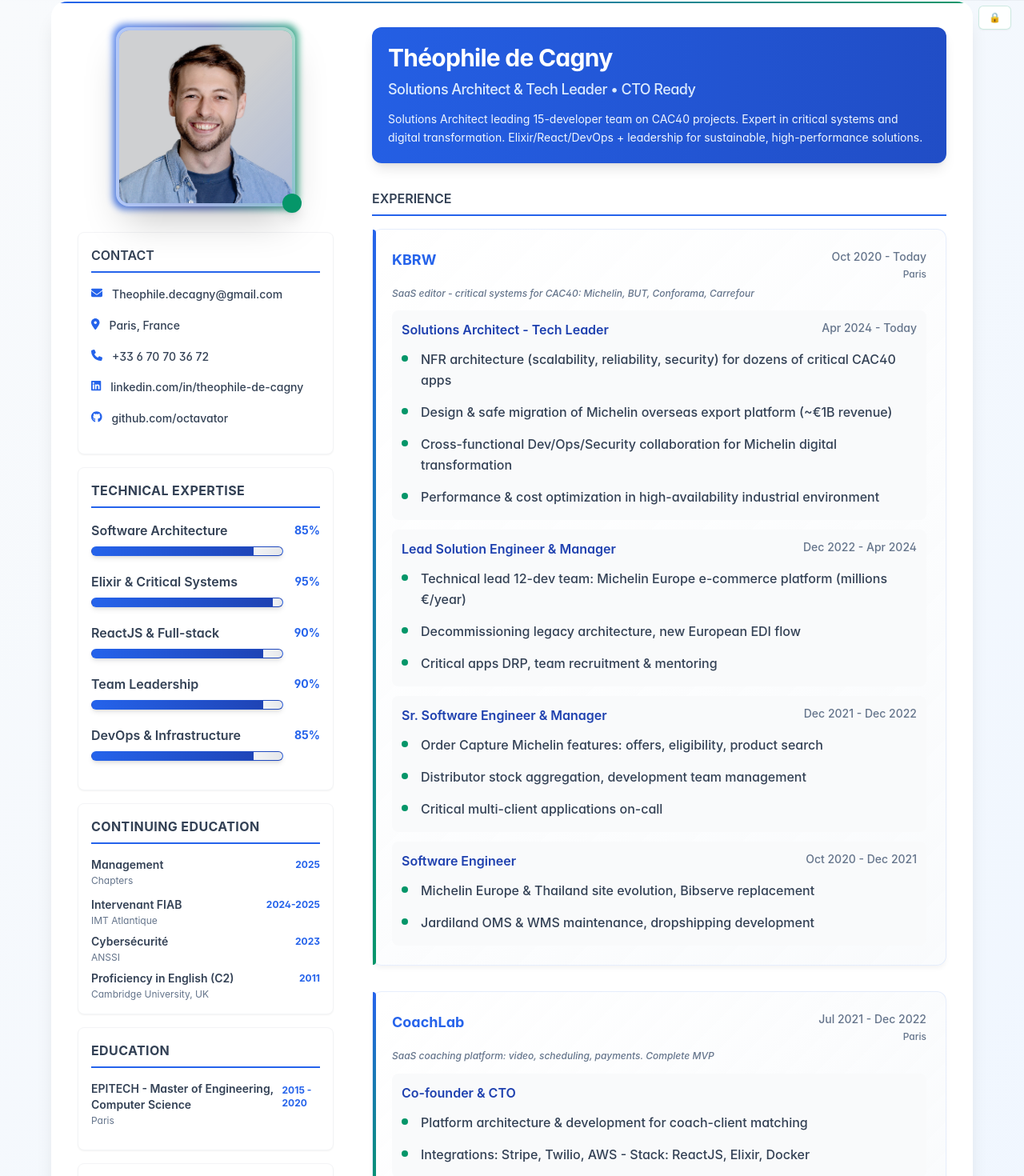
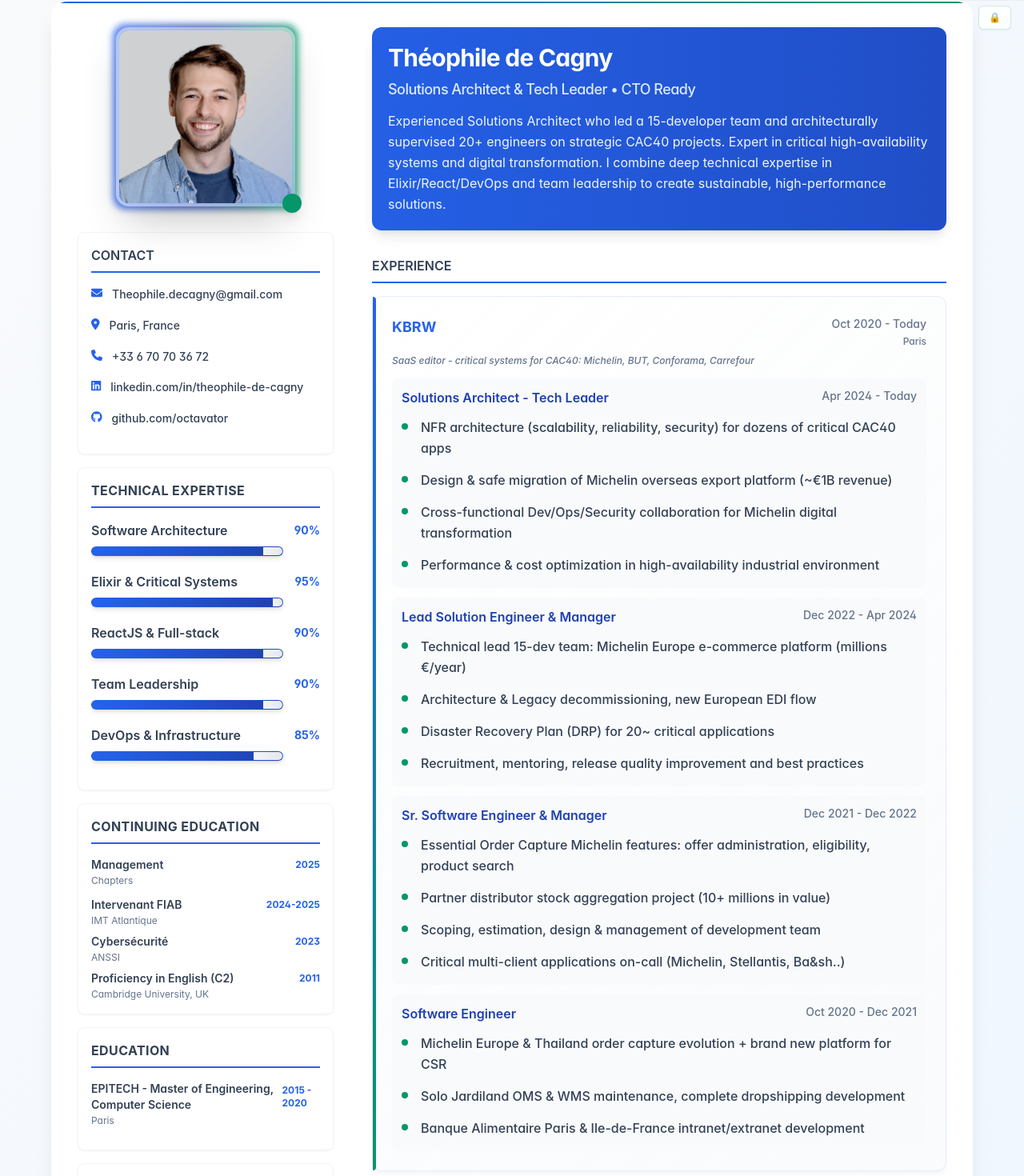
Before and after one commit to octavator/tdc-web-cv, a React (Create React App) app: page / in a window 1280 px wide. Shown: the part 47-1517 px from the top of the page at 80% size. Built offline with nearby package versions, Linux system fonts and the light colour scheme.

Commit message:
New improvements on most critical experiences, saving some spaces on less importants ones

```diff
--- a/src/components/Summary.tsx
+++ b/src/components/Summary.tsx
@@ -18,10 +18,10 @@ const Summary: React.FC = () => {
           ? "Solutions Architect & Tech Leader • CTO Ready"
           : "Solutions Architect & Tech Leader • CTO Ready"}
       </h3>
-      <div className="summary-resume text-sm text-blue-50 leading-relaxed max-w-4xl">
+      <div className="summary-resume text-base text-blue-50 leading-relaxed max-w-4xl">
         {isFrench
-          ? "Solutions Architect avec équipe de 15 développeurs sur projets CAC40. Expert systèmes critiques et transformation digitale. Elixir/React/DevOps + leadership pour solutions durables et performantes."
-          : "Solutions Architect leading 15-developer team on CAC40 projects. Expert in critical systems and digital transformation. Elixir/React/DevOps + leadership for sustainable, high-performance solutions."}
+          ? "Solutions Architect expérimenté ayant dirigé une équipe de 15 développeurs et supervisé architecturalement 20+ ingénieurs sur des projets stratégiques CAC40. Expert en systèmes critiques haute disponibilité et transformation digitale. Je combine expertise technique approfondie en Elixir/React/DevOps et leadership d'équipe pour créer des solutions durables et performantes."
+          : "Experienced Solutions Architect who led a 15-developer team and architecturally supervised 20+ engineers on strategic CAC40 projects. Expert in critical high-availability systems and digital transformation. I combine deep technical expertise in Elixir/React/DevOps and team leadership to create sustainable, high-performance solutions."}
       </div>
     </div>
   );
--- a/src/components/TechnicalSkills.tsx
+++ b/src/components/TechnicalSkills.tsx
@@ -5,7 +5,7 @@ const skills = [
   {
     titleFr: "Architecture Logicielle",
     titleEn: "Software Architecture",
-    mastery: 85,
+    mastery: 90,
   },
   {
     titleFr: "Elixir & Systèmes Critiques",
--- a/src/data/workExperienceData.ts
+++ b/src/data/workExperienceData.ts
@@ -68,14 +68,16 @@ export const workExperienceData: WorkExperienceData[] = [
         },
         tasks: {
           french: [
-            "Lead technique équipe 12 dev: plateforme e-commerce Michelin Europe (millions €/an)",
-            "Décommissionnement legacy, nouveau flux EDI européen",
-            "DRP applications critiques, recrutement & mentorat équipe",
+            "Lead technique équipe 15 dev: plateforme e-commerce Michelin Europe (millions €/an)",
+            "Architecture & décommissionnement Legacy, nouveau flux EDI européen",
+            "Plan de Reprise d'Activité (DRP) de 20~ applications critiques",
+            "Recrutement, mentorat, amélioration qualité releases et bonnes pratiques",
           ],
           english: [
-            "Technical lead 12-dev team: Michelin Europe e-commerce platform (millions €/year)",
-            "Decommissioning legacy architecture, new European EDI flow",
-            "Critical apps DRP, team recruitment & mentoring",
+            "Technical lead 15-dev team: Michelin Europe e-commerce platform (millions €/year)", //@TODO: checker combien de millions en CA passent sur EUROPE seulement (S2S + UI)
+            "Architecture & Legacy decommissioning, new European EDI flow",
+            "Disaster Recovery Plan (DRP) for 20~ critical applications",
+            "Recruitment, mentoring, release quality improvement and best practices",
           ],
         },
       },
@@ -90,14 +92,16 @@ export const workExperienceData: WorkExperienceData[] = [
         },
         tasks: {
           french: [
-            "Features Order Capture Michelin: offres, éligibilité, recherche produit",
-            "Agrégation stocks distributeurs, management équipe développement",
-            "Astreinte applications critiques multi-clients",
+            "Features essentielles Order Capture Michelin: administration offres, éligibilité, recherche produit",
+            "Projet agrégation stocks distributeurs partenaires (10+ millions de valeur)",
+            "Cadrage, chiffrage, conception & management de l'équipe développement",
+            "Astreinte applications critiques multi-clients (Michelin, Stellantis, Ba&sh..)",
           ],
           english: [
-            "Order Capture Michelin features: offers, eligibility, product search",
-            "Distributor stock aggregation, development team management",
-            "Critical multi-client applications on-call",
+            "Essential Order Capture Michelin features: offer administration, eligibility, product search",
+            "Partner distributor stock aggregation project (10+ millions in value)",
+            "Scoping, estimation, design & management of development team",
+            "Critical multi-client applications on-call (Michelin, Stellantis, Ba&sh..)",
           ],
         },
       },
@@ -112,12 +116,14 @@ export const workExperienceData: WorkExperienceData[] = [
         },
         tasks: {
           french: [
-            "Évolutions site Michelin Europe & Thaïlande, remplacement Bibserve",
-            "Maintenance OMS & WMS Jardiland, développement dropshipping",
+            "Évolutions site Michelin prise de commande Europe & Thaïlande & nouveau site pour CSR",
+            "Maintenance OMS & WMS Jardiland en solo, développement dropshipping complet",
+            "Développement intranet/extranet Banque Alimentaire Paris & Ile-de-France ",
           ],
           english: [
-            "Michelin Europe & Thailand site evolution, Bibserve replacement",
-            "Jardiland OMS & WMS maintenance, dropshipping development",
+            "Michelin Europe & Thailand order capture evolution + brand new platform for CSR",
+            "Solo Jardiland OMS & WMS maintenance, complete dropshipping development",
+            "Banque Alimentaire Paris & Ile-de-France intranet/extranet development",
           ],
         },
       },
@@ -143,12 +149,14 @@ export const workExperienceData: WorkExperienceData[] = [
       },
       tasks: {
         french: [
-          "Architecture & développement plateforme coachs-clients",
-          "Intégrations: Stripe, Twilio, AWS - Stack: ReactJS, Elixir, Docker",
+          "Architecture & développement complet plateforme de mise en relation coachs-clients",
+          "Intégrations critiques: Stripe, Twilio (visio-conférence), AWS",
+          "Stack technique: ReactJS, Elixir, Docker",
         ],
         english: [
-          "Platform architecture & development for coach-client matching",
-          "Integrations: Stripe, Twilio, AWS - Stack: ReactJS, Elixir, Docker",
+          "Full platform architecture and development for coach-client matching",
+          "Critical integrations: Stripe, Twilio (video conferencing), AWS",
+          "Tech stack: ReactJS, Elixir, Docker",
         ],
       },
     },
--- a/src/index.css
+++ b/src/index.css
@@ -186,7 +186,7 @@ h3 {
   }
 
   .container {
-    @apply shadow-none m-0 p-2;
+    @apply shadow-none m-0 p-4;
     background: white;
     border-radius: 0;
     gap: 1.5rem;
@@ -233,45 +233,45 @@ h3 {
 
   /* Optimize vertical spacing for print */
   .my-6 {
-    margin-top: 0.5rem !important;
+    margin-top: 0.75rem !important;
+    margin-bottom: 0.75rem !important;
+  }
+
+  .my-4 {
+    margin-top: 0.75rem !important;
+    margin-bottom: 0.75rem !important;
+  }
+
+  .mb-8 {
+    margin-bottom: 1rem !important;
+  }
+
+  .mb-6 {
+    margin-bottom: 0.75rem !important;
+  }
+
+  .mb-4 {
     margin-bottom: 0.5rem !important;
   }
 
-  .my-4 {
-    margin-top: 0.5rem !important;
+  .mb-3 {
     margin-bottom: 0.5rem !important;
   }
 
-  .mb-8 {
-    margin-bottom: 0.5rem !important;
+  .space-y-6 > * + * {
+    margin-top: 0.75rem !important;
   }
 
-  .mb-6 {
-    margin-bottom: 0.5rem !important;
+  .space-y-4 > * + * {
+    margin-top: 0.75rem !important;
   }
 
-  .mb-4 {
-    margin-bottom: 0.25rem !important;
-  }
-
-  .mb-3 {
-    margin-bottom: 0.25rem !important;
-  }
-
-  .space-y-6 > * + * {
+  .space-y-3 > * + * {
     margin-top: 0.5rem !important;
   }
 
-  .space-y-4 > * + * {
+  .space-y-2 > * + * {
     margin-top: 0.5rem !important;
-  }
-
-  .space-y-3 > * + * {
-    margin-top: 0.25rem !important;
-  }
-
-  .space-y-2 > * + * {
-    margin-top: 0.25rem !important;
   }
 
   .p-6 {
@@ -294,29 +294,29 @@ h3 {
     padding-bottom: 0.25rem !important;
   }
 
-  /* Reduce text sizes for print */
+  /* Optimize text sizes for print readability */
   .text-lg {
+    font-size: 1rem !important;
+  }
+
+  .text-base {
     font-size: 0.875rem !important;
   }
 
-  .text-base {
+  .text-sm {
     font-size: 0.75rem !important;
   }
 
-  .text-sm {
+  .text-xs {
     font-size: 0.6875rem !important;
   }
 
-  .text-xs {
-    font-size: 0.625rem !important;
-  }
-
   .text-3xl {
-    font-size: 1.5rem !important;
+    font-size: 1.75rem !important;
   }
 
   .text-4xl {
-    font-size: 1.75rem !important;
+    font-size: 2rem !important;
   }
 
   /* Optimize container spacing */
```
